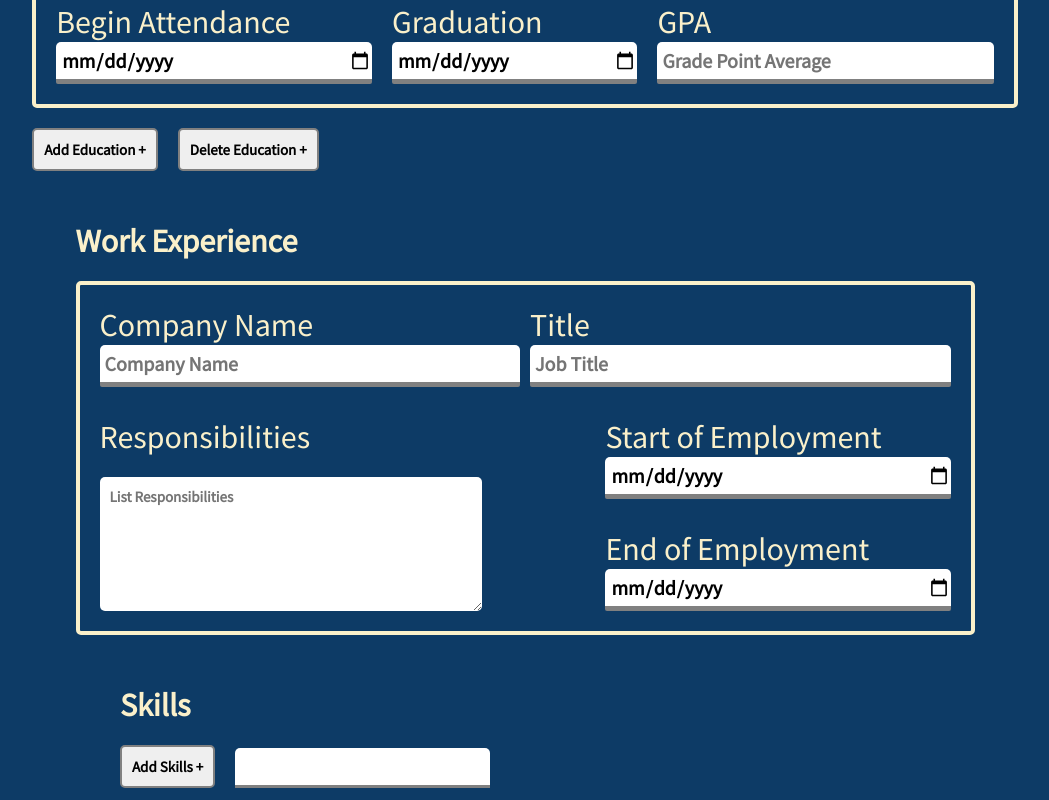
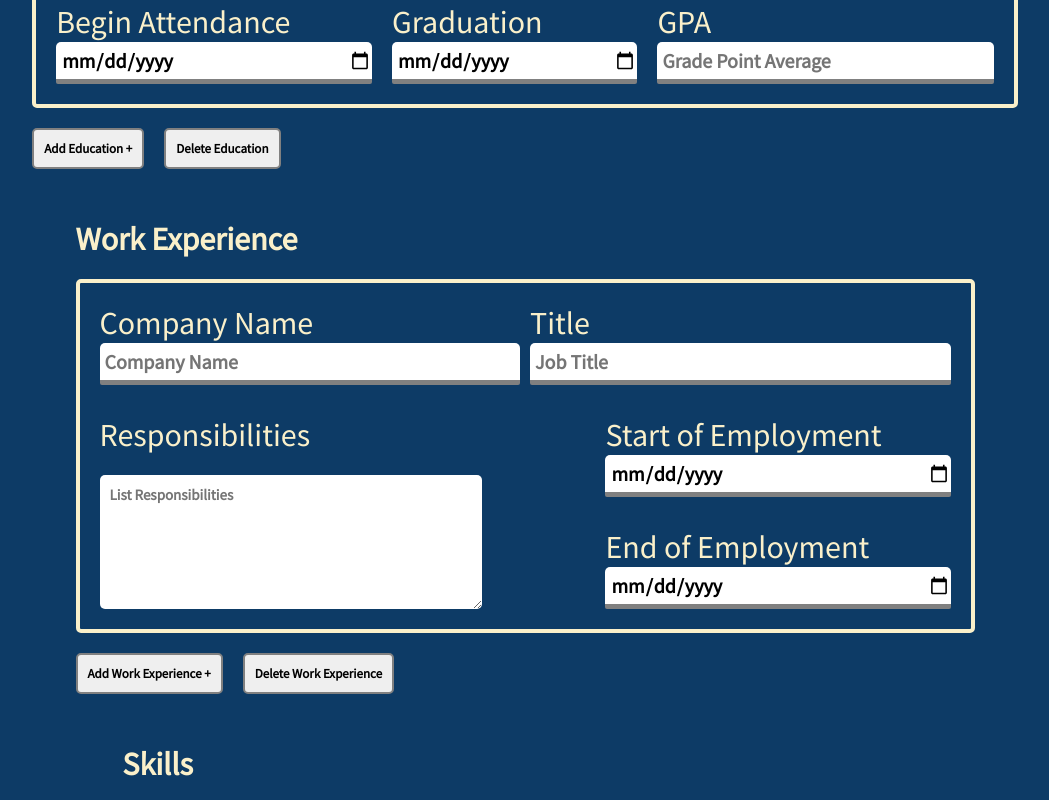
Before and after one commit to nhleto/resume-maker-final, a React (Create React App) app in the folder resume-frontend/: page / in a window 1280 px wide. Shown: the part 660-1460 px from the top of the page, without its empty margins (115-1164 px from the left). Built offline with nearby package versions, Linux system fonts and the light colour scheme.

Commit message:
integrate add and delete button with work experience and abstract parent functions to accept input and create dynamic state keys

```diff
--- a/resume-frontend/src/App.css
+++ b/resume-frontend/src/App.css
@@ -88,7 +88,7 @@ label{
 
 button{
   width: fit-content;
-  font-size: 15px;
+  font-size: 13px;
   font-weight: 600;
   border-radius: 5px;
   padding: 10px;
--- a/resume-frontend/src/App.jsx
+++ b/resume-frontend/src/App.jsx
@@ -5,6 +5,7 @@ import { Nav } from "./components/Nav";
 import { WorkExperience } from "./components/WorkExperience";
 import { Education } from "./components/Education";
 import { Skills } from "./components/Skills";
+import { AddButton } from "./components/AddButton";
 
 const api_url = 'http://localhost:3001/api/v1/resumes'
 
@@ -15,6 +16,7 @@ class App extends React.Component{
     this.state = {
       values: { resume: {} },
       education_counter: 1,
+      work_counter: 1
     }
     this.formSubmit = this.formSubmit.bind(this)
     this.onInputChange = this.onInputChange.bind(this)
@@ -46,21 +48,17 @@ class App extends React.Component{
     console.log(this.state.values)
   }
 
-  addSection(){
-    let addCount = this.state.education_counter
-    this.setState({
-      education_counter: addCount += 1
+  addSection(counter_name){
+    let addCount = this.state[counter_name]
+    this.setState({ [counter_name]: addCount += 1 }, () => {
+      console.log(this.state)
     })
-    setTimeout(() => {
-      let edButtons = document.querySelectorAll("#edButton")
-      edButtons.forEach( button => { if (edButtons.length > 1)
-        { edButtons[0].remove()} })}, 25);
   }
 
-  deleteSection(){
-    let negCount = this.state.education_counter
-    this.setState({
-      education_counter: negCount -= 1
+  deleteSection(counter_name){
+    let negCount = this.state[counter_name]
+    this.setState({ [counter_name]: negCount -= 1 }, () =>{
+      console.log(this.state)
     })
   }
 
@@ -72,14 +70,31 @@ class App extends React.Component{
           <Nav/>
         </header>
           <Header onInputChange={this.onInputChange} />
+          {this.state.education_counter === 0 ?
+            <div className="section">
+              <div className="sub-section" style={{flexGrow:'.7'}}>
+                <AddButton addSection={this.addSection}
+                 name={'Add Education +'}/>
+              </div>
+            </div> : null
+            }
           {[...Array(this.state.education_counter)].map((component, i) =>
             <Education onInputChange={this.onInputChange}
             key={i}
+            index={i + 1}
             deleteSection={this.deleteSection}
             addSection={this.addSection}
-            counter={this.state.educations} />
+            parentState={this.state.education_counter} />
           )}
-          <WorkExperience onInputChange={this.onInputChange} />
+          {[...Array(this.state.work_counter)].map((component, i) =>
+            <WorkExperience onInputChange={this.onInputChange}
+            key={i}
+            index={i + 1}
+            deleteSection={this.deleteSection}
+            addSection={this.addSection}
+            parentState={this.state.work_counter}
+            />
+          )}
           <Skills onInputChange={this.onInputChange} />
           <div className="center">
             <button className='button'
--- /dev/null
+++ b/resume-frontend/src/components/AddButton.jsx
@@ -0,0 +1,23 @@
+import React from 'react';
+
+export class AddButton extends React.Component{
+  constructor(props){
+    super(props)
+
+    this.sendData = this.sendData.bind(this)
+  }
+
+  sendData(){
+    let data = this.props.value
+    this.props.addSection(data)
+  }
+
+  render(){
+    return(
+        <button className="skills"
+        style={{marginTop:'20px', marginRight:'20px'}}
+        onClick={this.sendData}
+        id='edButton'>{this.props.name}</button>
+    )
+  }
+}
--- /dev/null
+++ b/resume-frontend/src/components/DeleteButton.jsx
@@ -0,0 +1,24 @@
+import React from 'react';
+
+export class DeleteButton extends React.Component{
+  constructor(props){
+    super(props)
+
+    this.sendData = this.sendData.bind(this)
+  }
+
+  sendData(){
+    let data = this.props.value
+    this.props.deleteSection(data)
+  }
+
+  render(){
+    return(
+      <button className="skills"
+      style={{marginTop:'20px'}}
+      onClick={this.sendData}
+      id='edButton_delete'
+      >{this.props.name}</button>
+    )
+  }
+}
--- a/resume-frontend/src/components/Education.jsx
+++ b/resume-frontend/src/components/Education.jsx
@@ -1,4 +1,6 @@
 import React from "react";
+import { AddButton } from "./AddButton";
+import { DeleteButton } from "./DeleteButton";
 
 export class Education extends React.Component{
 
@@ -15,8 +17,6 @@ export class Education extends React.Component{
       })
     }
     this.handleChange = this.handleChange.bind(this)
-    this.sectionCount = this.sectionCount.bind(this)
-    this.deleteSection = this.deleteSection.bind(this)
   }
 
   handleChange(evt){
@@ -28,16 +28,14 @@ export class Education extends React.Component{
     })
   }
 
-  sectionCount(){
-    this.props.addSection()
-  }
+  render(){
+    let button;
 
-  deleteSection(){
-    this.props.deleteSection()
-  }
-
-  render(){
-
+    if (this.props.index === this.props.parentState){
+      button = <AddButton name={'Add Education +'}
+                value={'education_counter'}
+                addSection={this.props.addSection}/>
+    }
     return(
       <div className="section">
         <div className="sub-section">
@@ -105,16 +103,11 @@ export class Education extends React.Component{
             </div>
           </div>
         </div>
-        <button className="skills"
-        style={{marginTop:'20px'}}
-        onClick={this.sectionCount}
-        id='edButton'
-        >Add Education +</button>
-        <button className="skills"
-        style={{marginTop:'20px', marginLeft:'20px'}}
-        onClick={this.deleteSection}
-        id='edButton_delete'
-        >Delete Education +</button>
+        {button}
+        <DeleteButton
+        name={'Delete Education'}
+        value={'education_counter'}
+        deleteSection={this.props.deleteSection} />
       </div>
     </div>
     )
--- a/resume-frontend/src/components/WorkExperience.jsx
+++ b/resume-frontend/src/components/WorkExperience.jsx
@@ -1,4 +1,7 @@
 import React from "react";
+import { DeleteButton } from "./DeleteButton";
+import { AddButton } from "./AddButton";
+
 
 export class WorkExperience extends React.Component{
   constructor(props){
@@ -18,6 +21,13 @@ export class WorkExperience extends React.Component{
     })
   }
   render(){
+    let button;
+    if (this.props.index === this.props.parentState){
+      button = <AddButton name={'Add Work Experience +'}
+                value={'work_counter'}
+                addSection={this.props.addSection}/>
+    }
+
     return(
       <div className="section">
         <div className="sub-section">
@@ -89,6 +99,11 @@ export class WorkExperience extends React.Component{
               </div>
             </div>
           </div>
+          {button}
+          <DeleteButton
+          name={'Delete Work Experience'}
+          value={'work_counter'}
+          deleteSection={this.props.deleteSection} />
         </div>
       </div>
     )
```
